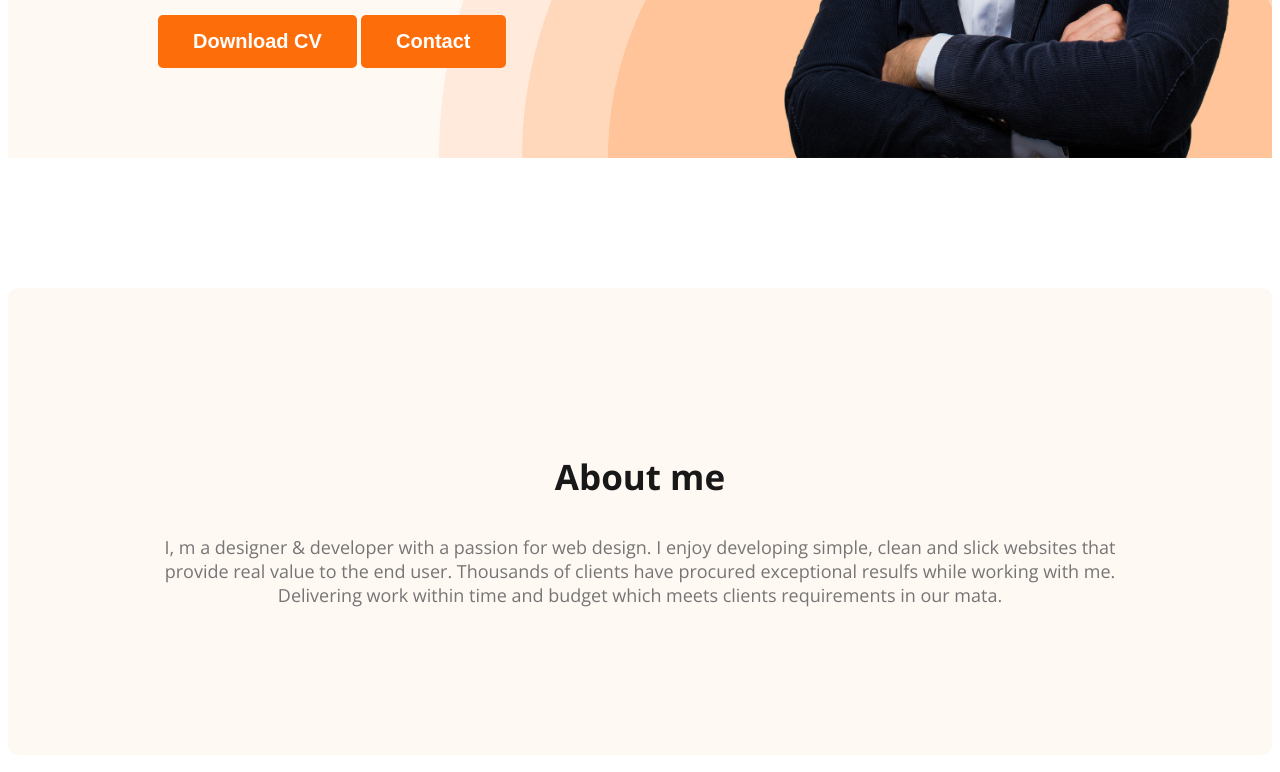
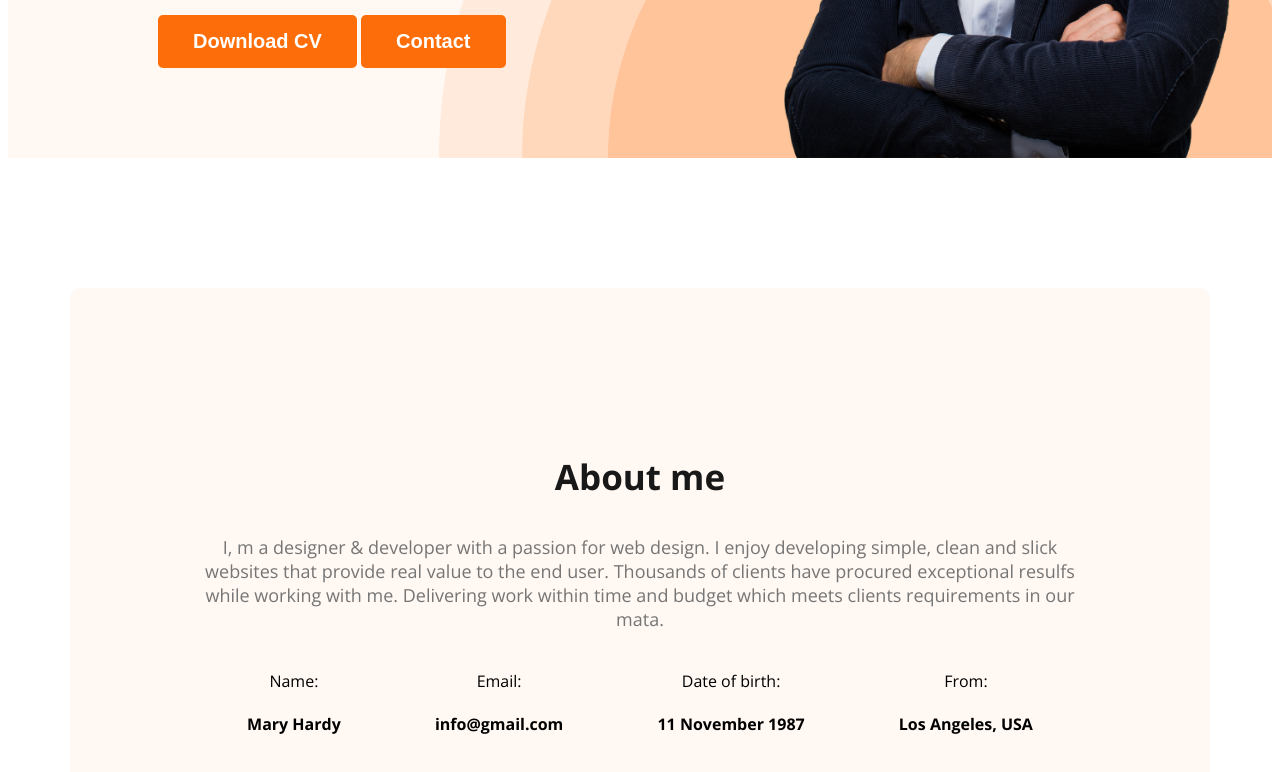
Before and after one commit to afrin100/developer-portfolio, a plain HTML site: page index.html in a window 1280 px wide. Shown: the part 610-1382 px from the top of the page. Drawn offline with nearby package versions, Linux system fonts and the light colour scheme.

Commit message:
added about section

```diff
--- a/index.html
+++ b/index.html
@@ -23,10 +23,11 @@
         </nav>
         <div class="banner">
             <div class="profile-content">
-                <h3 class="banner-greeting">Hi, I  am</h3>
+                <h3 class="banner-greeting">Hi, I am</h3>
                 <h1 class="banner-title">Mary Hardy</h1>
-                <p class="banner-description">Shot what able cold new see hold.Friendly as an betrayed formerly he. Morning because as to society behaved moments.</p>
-                <button class="btn-primary">Download  CV</button>
+                <p class="banner-description">Shot what able cold new see hold.Friendly as an betrayed formerly he.
+                    Morning because as to society behaved moments.</p>
+                <button class="btn-primary">Download CV</button>
                 <button class="btn-primary">Contact</button>
             </div>
             <img class="profile" src="images/hardy.png" alt="">
@@ -39,8 +40,33 @@
                 About me
             </h3>
             <p class="section-description">
-                I, m a designer & developer with a passion for web design. I enjoy developing simple, clean and slick websites that provide real value to the end user. Thousands of clients have procured exceptional resulfs while working with me. Delivering work within time and budget which meets clients requirements in our mata.
+                I, m a designer & developer with a passion for web design. I enjoy developing simple, clean and slick
+                websites that provide real value to the end user. Thousands of clients have procured exceptional resulfs
+                while working with me. Delivering work within time and budget which meets clients requirements in our
+                mata.
             </p>
+            <div class="about-info-container">
+                <div class="about-info">
+                    <h4 class="about-info-title">Name:
+                    </h4>
+                    <p class="about-info-description">Mary Hardy</p>
+                </div>
+                <div class="about-info">
+                    <h4 class="about-info-title">Email:
+                    </h4>
+                    <p class="about-info-description"> info@gmail.com</p>
+                </div>
+                <div class="about-info">
+                    <h4 class="about-info-title">Date of birth:
+                    </h4>
+                    <p class="about-info-description"> 11 November 1987</p>
+                </div>
+                <div class="about-info">
+                    <h4 class="about-info-title">From:
+                    </h4>
+                    <p class="about-info-description">Los Angeles, USA</p>
+                </div>
+            </div>
         </section>
     </main>
     <footer>
--- a/styles/portfolio.css
+++ b/styles/portfolio.css
@@ -106,7 +106,10 @@ nav a {
 }
 
 /* main section styles */
-
+main{
+    max-width: 1140px;
+    margin: 0 auto;
+}
 /* about section styles */
 .about {
     padding: 130px;
@@ -114,3 +117,16 @@ nav a {
     background-color: #FFF8F3;
     margin: 130px 0;
 }
+.about-info-container{
+    display: flex;
+    justify-content: space-around;
+}
+.about-info{
+    text-align: center;
+}
+.about-info-title{
+    font-weight: 400;
+}
+.about-info-description{
+    font-weight: 700;
+}
```
